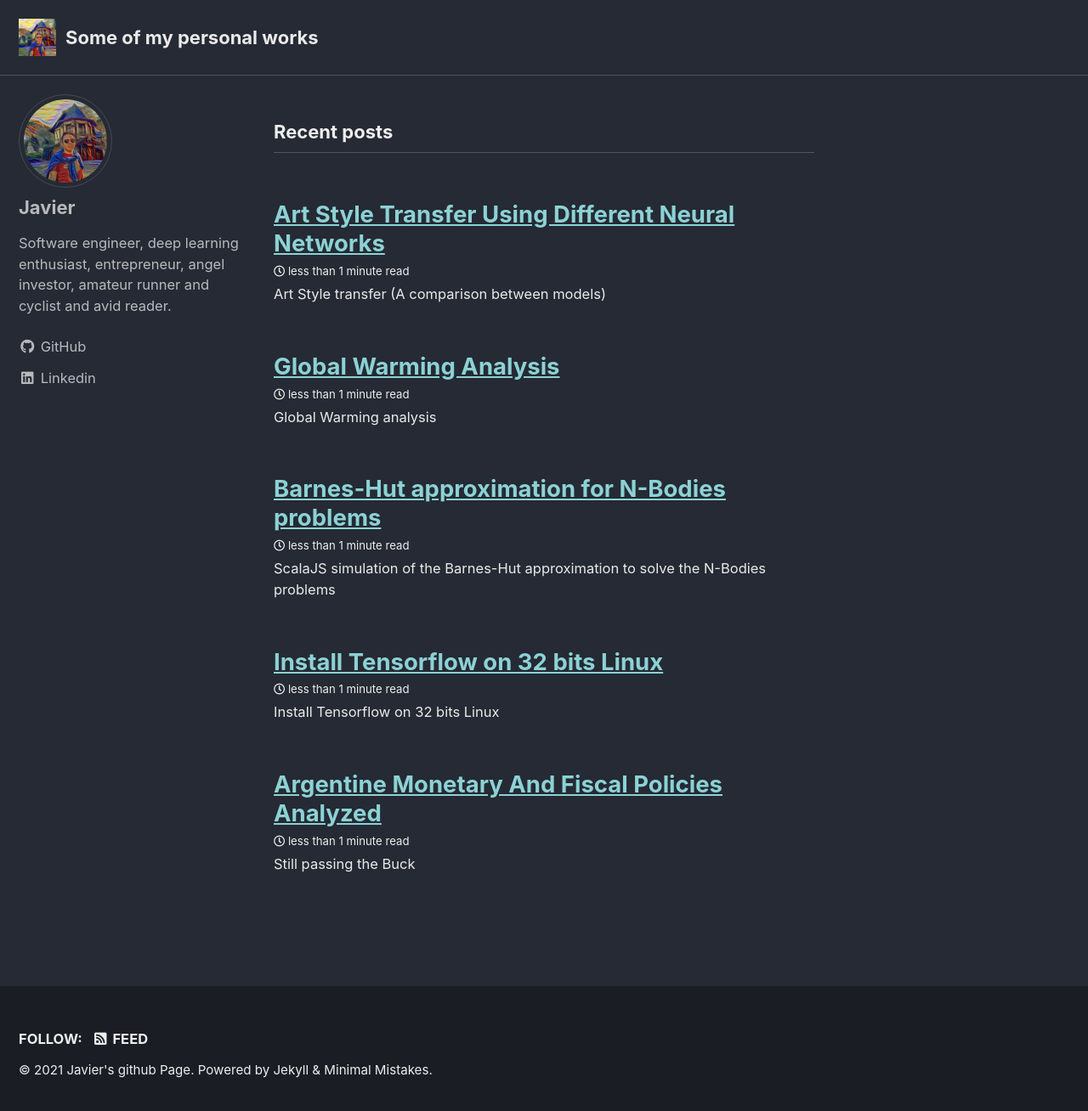
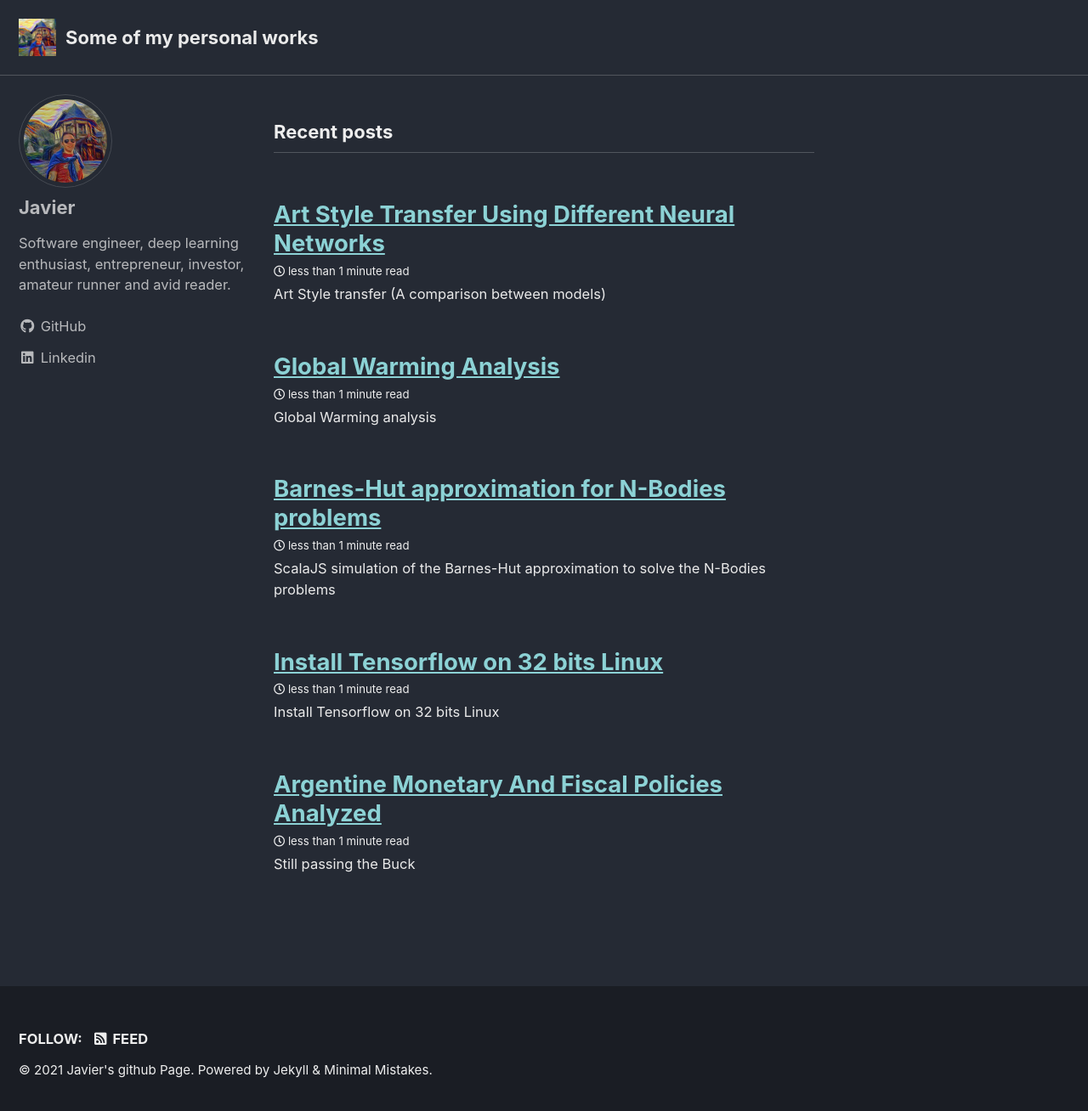
Before and after one commit to jahnog/jahnog.github.io, a Jekyll site: the page built from index.html, in a window 1280 px wide and 1315 px high. Shown: the top 1308 px of the window at 85% size. Built offline with Jekyll 4.4.1, drawn with Linux system fonts in a browser that asks for light colours; cached includes are drawn as plain includes; the list of posts is cut into pages by our own code; comment, search, counter and statistics services are not loaded.

Commit message:
Updated profile.

```diff
--- a/_config.yml
+++ b/_config.yml
@@ -91,12 +91,11 @@ analytics:
     tracking_id          : #
     anonymize_ip         : # true, false (default)
 
-
 # Site Author
 author:
   name             : "Javier"
   avatar           : /assets/images/the_scream_98x98.jpg # path of avatar image, e.g. "/assets/images/bio-photo.jpg"
-  bio              : "Software engineer, deep learning enthusiast, entrepreneur, angel investor, amateur runner and cyclist and avid reader." # "I am an **amazing** person."
+  bio              : "Software engineer, deep learning enthusiast, entrepreneur, investor, amateur runner and avid reader." # "I am an **amazing** person."
   location         : # "Somewhere"
   email            :
   links:
```
